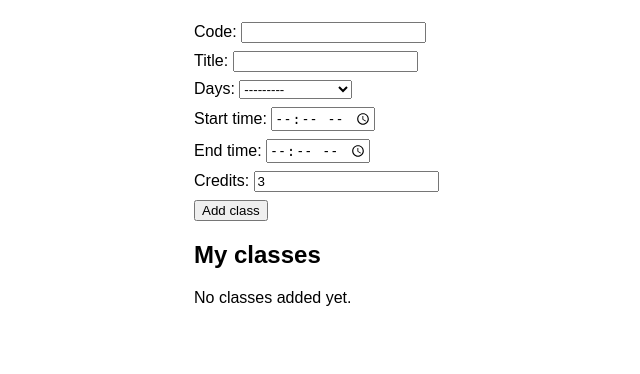
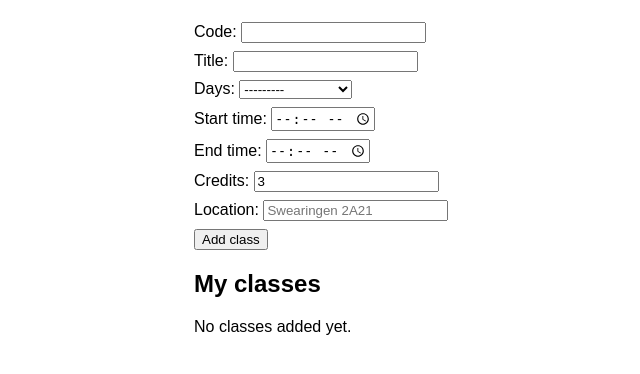
Before and after one commit to ethan-goldstein/schedule-checker-django, a Django app: page / in a window 1280 px wide. Shown: the part 162-536 px from the top of the page, without its empty margins (46-686 px from the left). Run offline with Django 5.2, Linux system fonts and the light colour scheme; data that the repository does not hold is empty.

Commit message:
Add location field for building and room

```diff
--- a/planner/forms.py
+++ b/planner/forms.py
@@ -6,10 +6,11 @@ from .models import Course
 class CourseForm(forms.ModelForm):
     class Meta:
         model = Course
-        fields = ['code', 'title', 'days', 'start_time', 'end_time', 'credits']
+        fields = ['code', 'title', 'days', 'start_time', 'end_time', 'credits', 'location']
         widgets = {
             'start_time': forms.TimeInput(attrs={'type': 'time'}),
             'end_time': forms.TimeInput(attrs={'type': 'time'}),
+            'location': forms.TextInput(attrs={'placeholder': 'Swearingen 2A21'}),
         }
 
     def clean(self):
--- a/planner/models.py
+++ b/planner/models.py
@@ -19,6 +19,7 @@ class Course(models.Model):
     start_time = models.TimeField()
     end_time = models.TimeField()
     credits = models.PositiveSmallIntegerField(default=3)
+    location = models.CharField(max_length=50, blank=True, default='')
 
     def __str__(self):
         return f'{self.code} - {self.title}'
--- a/planner/templates/planner/schedule.html
+++ b/planner/templates/planner/schedule.html
@@ -36,6 +36,7 @@
                 <th>Days</th>
                 <th>Time</th>
                 <th>Credits</th>
+                <th>Location</th>
                 <th></th>
             </tr>
             {% for course in courses %}
@@ -45,6 +46,7 @@
                     <td>{{ course.get_days_display }}</td>
                     <td>{{ course.start_time|time:"g:i A" }} - {{ course.end_time|time:"g:i A" }}</td>
                     <td>{{ course.credits }}</td>
+                    <td>{{ course.location|default:"TBA" }}</td>
                     <td>
                         <form method="post" action="{% url 'delete_course' course.pk %}">
                             {% csrf_token %}
```
Also changed, not shown: README.md, planner/migrations/0002_course_location.py (added).
